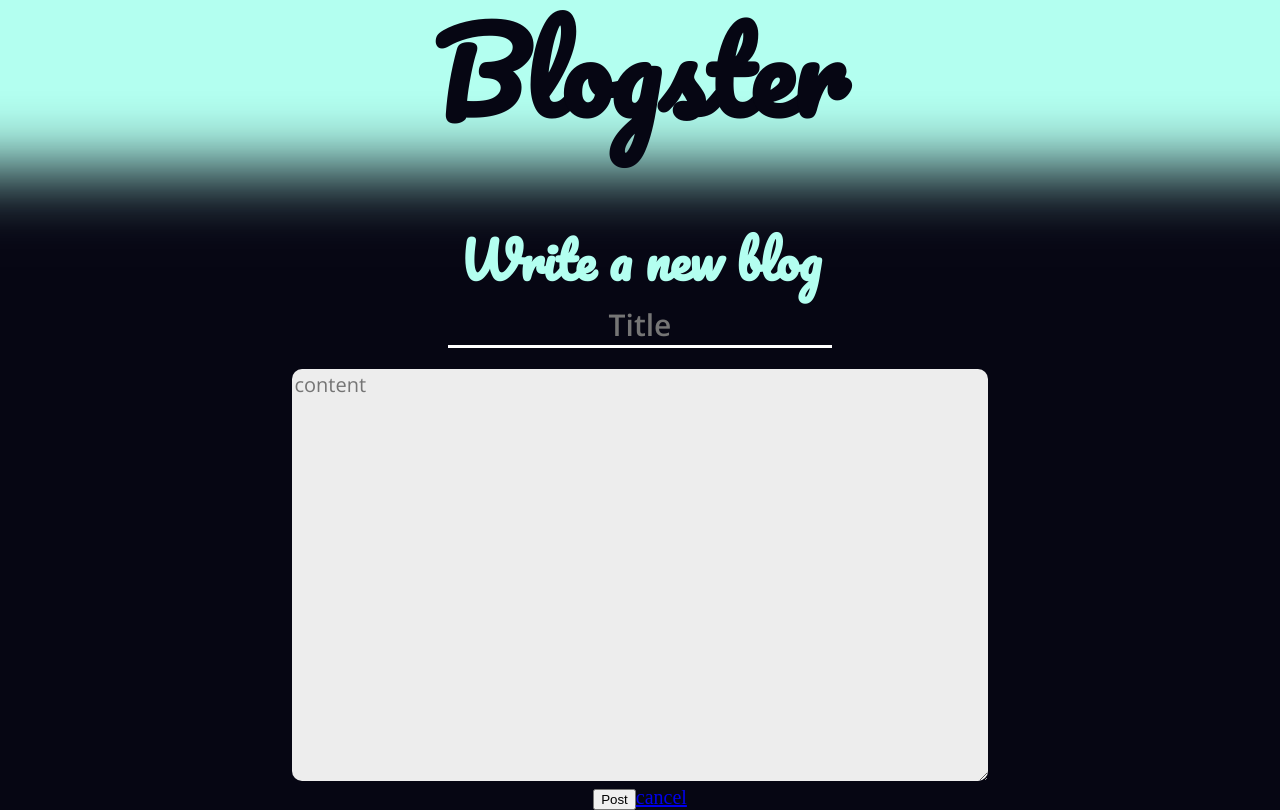
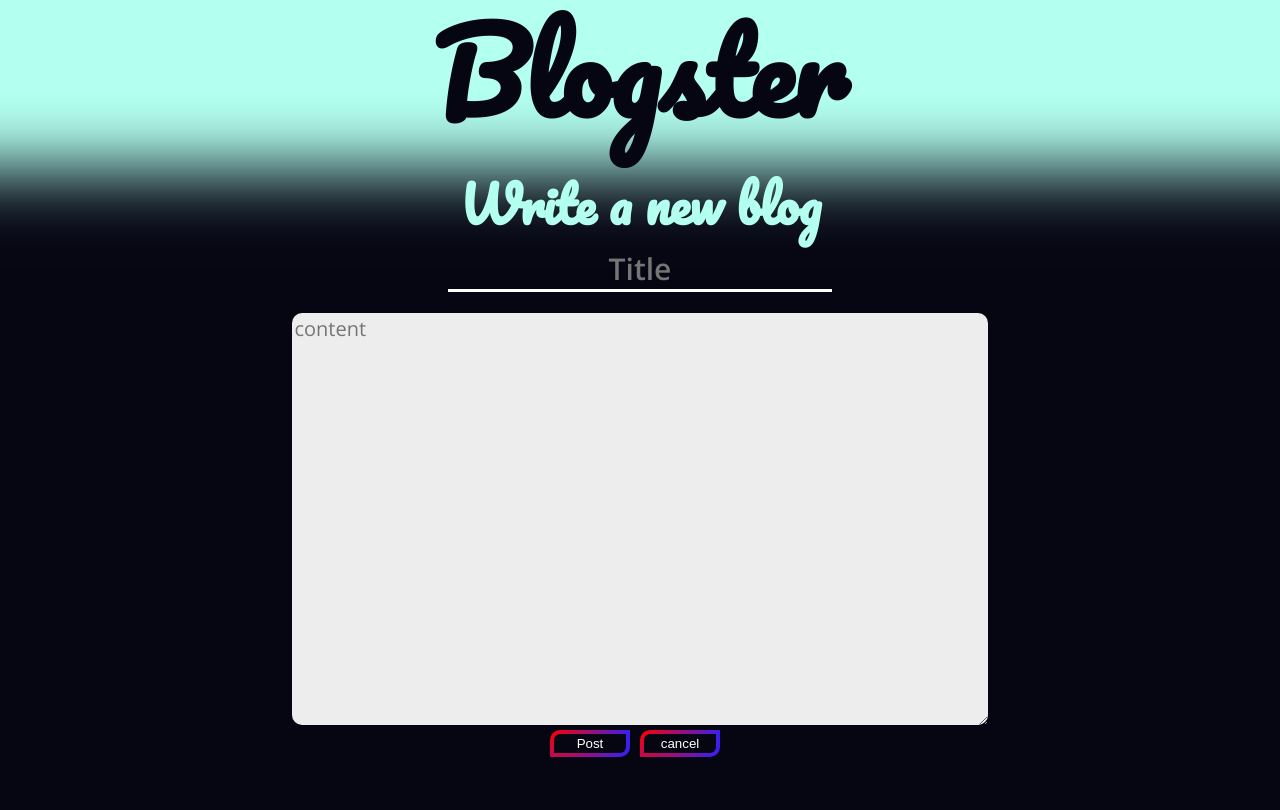
Before and after one commit to JoonasMV/Blogster, a React (Create React App) app in the folder client/: page /newBlog in a window 1280 px wide. Built offline with nearby package versions, Linux system fonts and the light colour scheme.

Commit message:
blogform css

```diff
--- a/client/src/components/Banner.js
+++ b/client/src/components/Banner.js
@@ -7,12 +7,19 @@ const Background = styled.div`
   line-height: 18vh;
   text-align: center;
   box-shadow: 0px 0px 65px 130px #b3fff0;
-`
+  @media (max-width: 1000px) {
+    box-shadow: 0px 0px 40px 55px #b3fff0;
+  }
+  `
 const Title = styled.h1`
   margin: 0;
   font-family: "Pacifico", cursive;
   font-size: 110px;
   color: #060613;
+  @media (max-width: 1000px) {
+    font-size: 70px;
+    line-height: 90px;
+  }
 `
 
 const Banner = () => {
--- a/client/src/components/Blogform.js
+++ b/client/src/components/Blogform.js
@@ -2,13 +2,15 @@ import blogService from "../services/blogService"
 import styled from "styled-components"
 import { useRef, useState } from "react"
 import { Link } from "react-router-dom"
+import { buttonCSS } from "../css/buttonCss"
 
 const FormWrapper = styled.div`
   margin: auto;
   width: 60%;
-  height: 70vh;
-  margin-top: 20vh;
-  padding-top: 2vh;
+  @media (max-width: 1000px) {
+    width: 90%;
+    margin-top: 100px;
+  }
 `
 
 const StyledBlog = styled.form`
@@ -22,6 +24,11 @@ const Sh2 = styled.h2`
   color: #b3fff0;
   margin-bottom: 0;
   margin-top: 0;
+  @media (max-width: 700px) {
+    width: 100%;
+    font-size: 30px;
+    line-height: 30px;
+  }
 `
 
 const StyledTextArea = styled.textarea`
@@ -32,6 +39,9 @@ const StyledTextArea = styled.textarea`
   background: #ededed;
   border-radius: 10px;
   font-size: 20px;
+  @media (max-width: 1000px) {
+    height: 60vh;
+  }
 `
 
 const StyledTitleArea = styled.textarea`
@@ -50,6 +60,16 @@ const StyledTitleArea = styled.textarea`
   &:focus {
     outline: none;
   }
+  @media (max-width: 1000px) {
+    width: 90%;
+    font-size: 20px;
+    margin-top: 1rem;
+  }
+`
+
+const StyledButton = styled.button`
+  ${buttonCSS}
+  width: 5rem;
 `
 
 const Blogform = () => {
@@ -60,7 +80,6 @@ const Blogform = () => {
   const resizeField = (e) => {
     setTitle(e.target.value)
     const textarea = titleRef.current
-    //console.log(textarea.style.height)
     textarea.style.height = ""
     textarea.style.height = textarea.scrollHeight + "px"
   }
@@ -108,10 +127,12 @@ const Blogform = () => {
               value={content}
             />
           </div>
-          <button
+          <div style={{marginBottom: 10}}>
+          <StyledButton
             type="submit"
-            style={{margin: "auto"}}>Post</button>
-          <Link to="/">cancel</Link>
+            style={{margin: "auto"}}>Post</StyledButton>
+          <Link to="/"><StyledButton type="button">cancel</StyledButton></Link>
+          </div>
         </StyledBlog>
       </FormWrapper>
     </>
--- /dev/null
+++ b/client/src/css/buttonCss.js
@@ -0,0 +1,14 @@
+import { css } from "styled-components"
+
+const buttonCSS = css`
+  padding: 2px 5px;
+  border: double 4px transparent;
+  border-radius: 10px 0px;
+  background-image: linear-gradient(#060613, #060613), radial-gradient(circle at top left, #f00,#3020ff);
+  background-origin: border-box;
+  background-clip: padding-box, border-box;
+  color: white;
+  margin: 0 10px;
+`
+
+export { buttonCSS }
--- a/client/src/services/utils.js
+++ b/client/src/services/utils.js
@@ -1,6 +1,5 @@
 const getToken = () => {
   const getToken = () => JSON.parse(sessionStorage.getItem("accessToken"))
-  const authHeader = `Bearer ${getToken()}`
   const auth = { headers: { authorization: `Bearer ${getToken()}` }}
   return auth
 }
```
